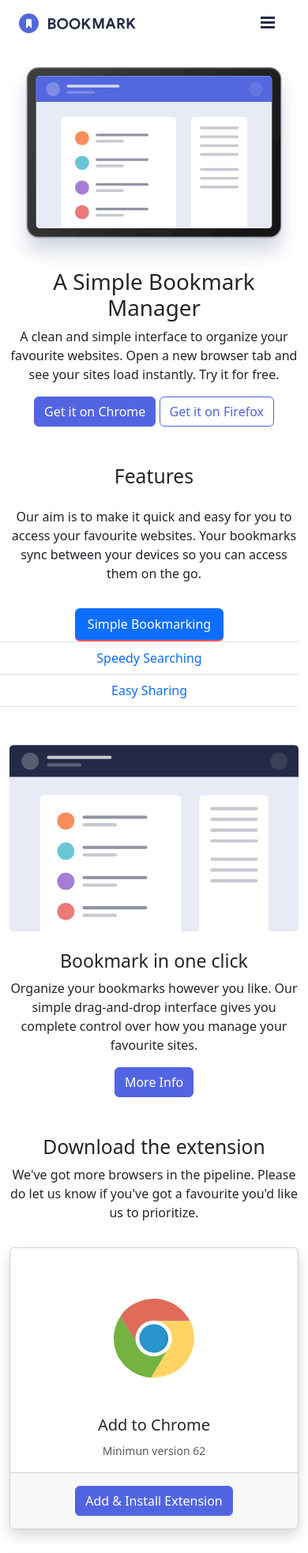
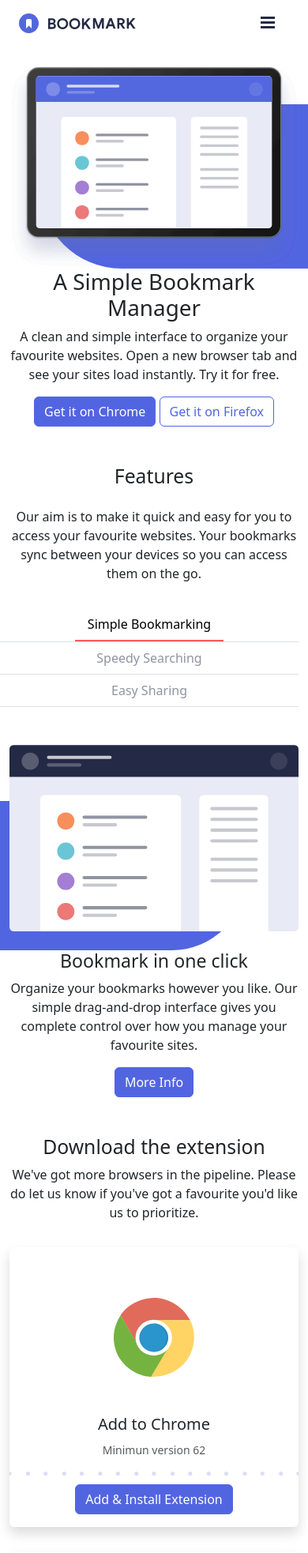
Before and after one commit to mgonzalesdev/1-Maquetacion-Nivel1, a website: page index.html in a window 390 px wide. Shown: the top 1966 px of the page at 79% size. Drawn offline with nearby package versions, Linux system fonts and the light colour scheme.

Commit message:
Actualizacion de variables de boostrap con sass

```diff
--- a/script.js
+++ b/script.js
@@ -31,3 +31,18 @@
         header.classList.remove('menu-movil');
     }
 }
+
+(function () {
+    'use strict';
+    var forms = document.querySelectorAll('.needs-validation');
+    Array.prototype.slice.call(forms)
+        .forEach(function (form) {
+            form.addEventListener('submit', function (event) {
+                if (!form.checkValidity()) {
+                    event.preventDefault();
+                    event.stopPropagation();
+                }
+                form.classList.add('was-validated');
+            }, false)
+        })
+})()
--- a/scss/main.scss
+++ b/scss/main.scss
@@ -2,7 +2,6 @@
 @import "../node_modules/bootstrap/scss/variables";
 @import "../node_modules/bootstrap/scss/mixins";
 @import "../node_modules/bootstrap/scss/buttons";
-
 
 $primary: #5265E1;
 $danger: #FA5959;
@@ -23,6 +22,36 @@
 $navbar-light-hover-color: $danger;
 $navbar-light-toggler-border-color: none;
 $navbar-toggler-focus-width: 0;
+
+//Tabs custom
+$nav-link-color: $custom-grey ;
+$nav-link-hover-color: $danger;
+$nav-pills-border-radius: none;
+$nav-tabs-border-color: $custom-grey;
+$nav-tabs-link-hover-border-color: $white;
+$nav-tabs-link-active-border-color: $white $white $danger;
+
+$nav-pills-link-active-color: $black;
+$nav-pills-link-active-bg: $white;
+$nav-tabs-link-active-border-color: $danger;
+
+//// Accordion
+$accordion-button-active-bg: $white;
+$accordion-button-active-color: $danger;
+$accordion-button-focus-box-shadow: none;
+$accordion-icon-color: $danger;
+$accordion-icon-active-color: $danger;
+$accordion-button-icon: url(../img/icon-arrow.svg);
+$accordion-button-active-icon: url(../img/icon-arrow.svg);
+
+// List group
+$list-group-action-color: $white;
+$list-group-hover-bg: none;
+$list-group-action-hover-color: $danger;
+
+//card
+$card-border-width: 0;
+$card-border-color: none;
 
 
 @import "../node_modules/bootstrap/scss/bootstrap";
@@ -106,3 +135,58 @@
   }
 
 }
+
+.cards {
+  min-height: 28rem;
+
+  .card-footer {
+    background-image: url(../img/bg-dots.svg);
+    background-repeat: no-repeat;
+    background-color: initial;
+    background-size: contain;
+    border: none;
+  }
+}
+
+.footer {
+  background-color: $custom-blue;
+
+  .list-group-item {
+    border: none;
+    background: none;
+  }
+}
+
+.section-img,
+.tab-pane-img {
+  position: relative;
+}
+
+@mixin background-blue() {
+  content: '';
+  position: absolute;
+  background-color: $primary;
+  width: 1000px;
+  z-index: -1;
+  height: 80%;
+}
+
+.tab-pane-img {
+  &:after {
+    @include background-blue();
+    top: 30%;
+    right: 20%;
+    border-top-right-radius: 9999px;
+    border-bottom-right-radius: 9999px;
+  }
+}
+
+.section-img {
+  &:after {
+    @include background-blue();
+    bottom: 0;
+    left: clamp(50px, 10vw, 150px);
+    border-top-left-radius: 9999px;
+    border-bottom-left-radius: 9999px;
+  }
+}
```
Also changed, not shown: readme.md, scss/main.css, 2 other files.
